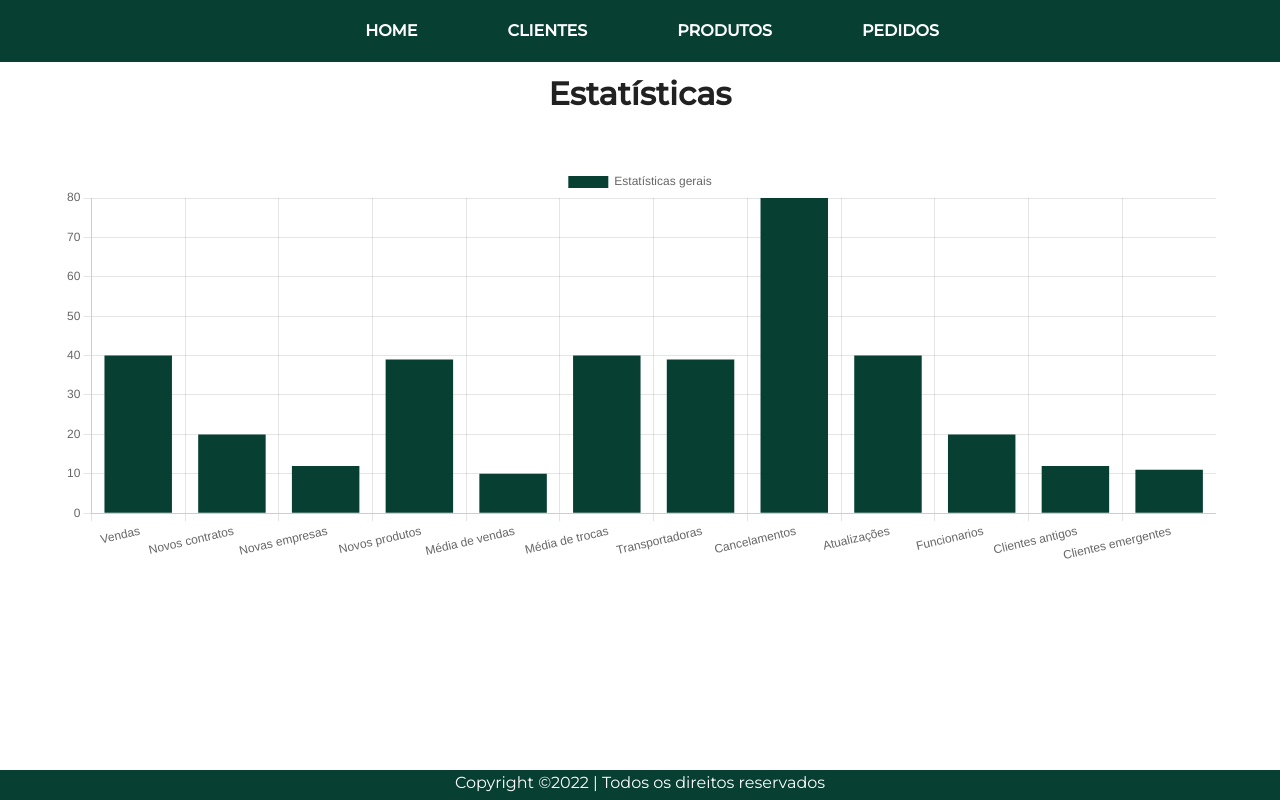
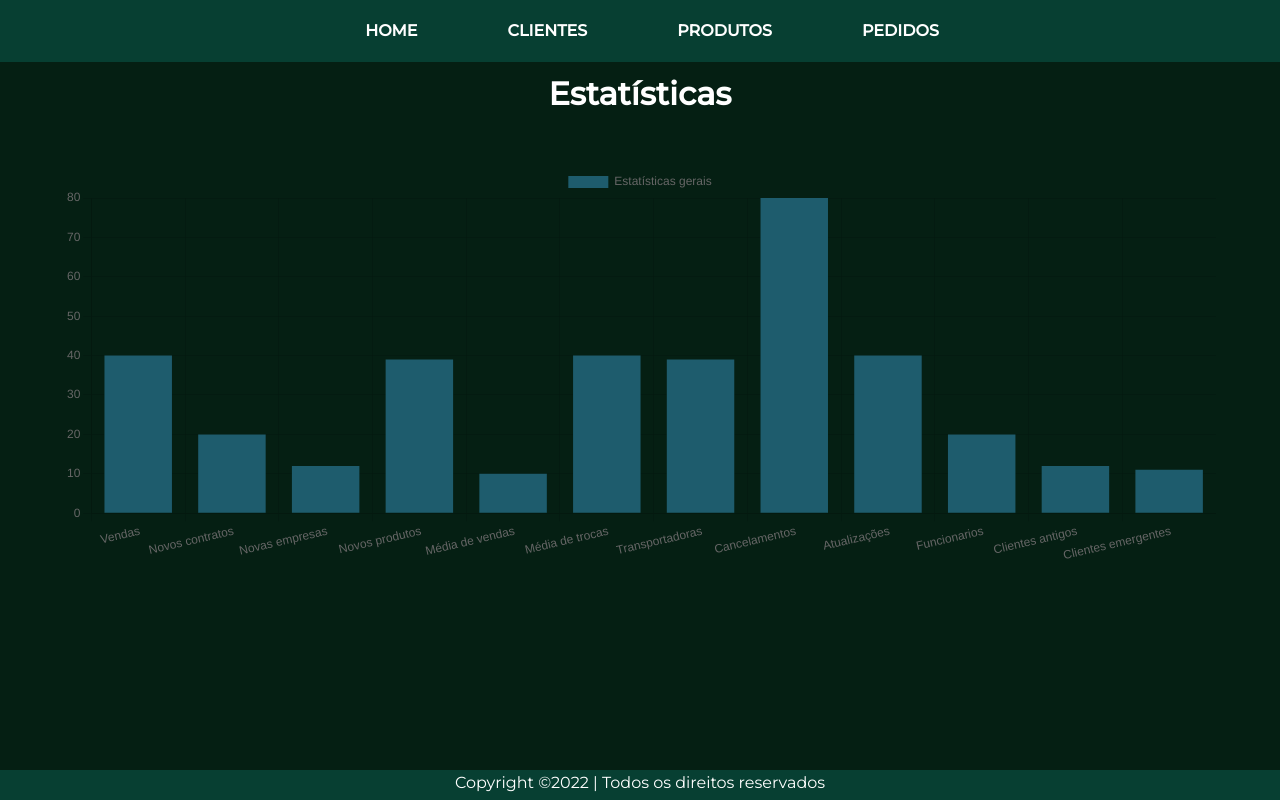
Before and after one commit to Moura-Dev/my_orders_front-end, a Vue app: page /#/ in a window 1280 px wide. Built offline with nearby package versions, Linux system fonts and the light colour scheme; what maska would draw is missing.

Commit message:
chart updated

```diff
--- a/src/components/custom-bar.vue
+++ b/src/components/custom-bar.vue
@@ -89,7 +89,7 @@ export default {
         datasets: [
           {
             label: "Estatísticas gerais",
-            backgroundColor: "#073f32",
+            backgroundColor: "#1E5C6D",
             data: [40, 20, 12, 39, 10, 40, 39, 80, 40, 20, 12, 11],
           },
         ],
@@ -102,3 +102,9 @@ export default {
   },
 };
 </script>
+
+<style scoped>
+* {
+  color: white !important;
+}
+</style>
--- a/src/views/custom-home.vue
+++ b/src/views/custom-home.vue
@@ -1,6 +1,6 @@
 <template>
   <div id="home">
-    <h1 class="text-center pt-2">Estatísticas</h1>
+    <h1 class="text-center pt-2 white--text">Estatísticas</h1>
     <div class="chartbar">
       <BarChart />
     </div>
@@ -22,6 +22,7 @@ export default {
 #home {
   width: 100%;
   height: 100%;
+  background: #051f13;
 }
 
 .chartbar {
```
